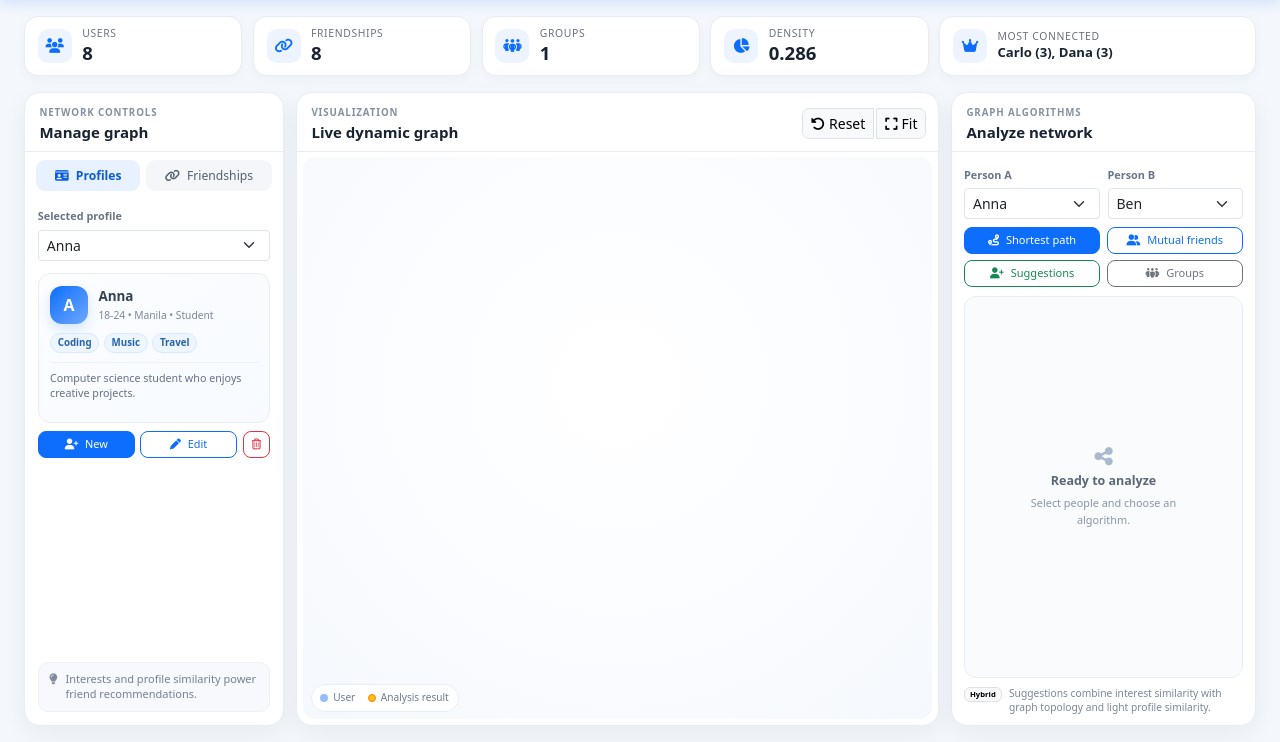
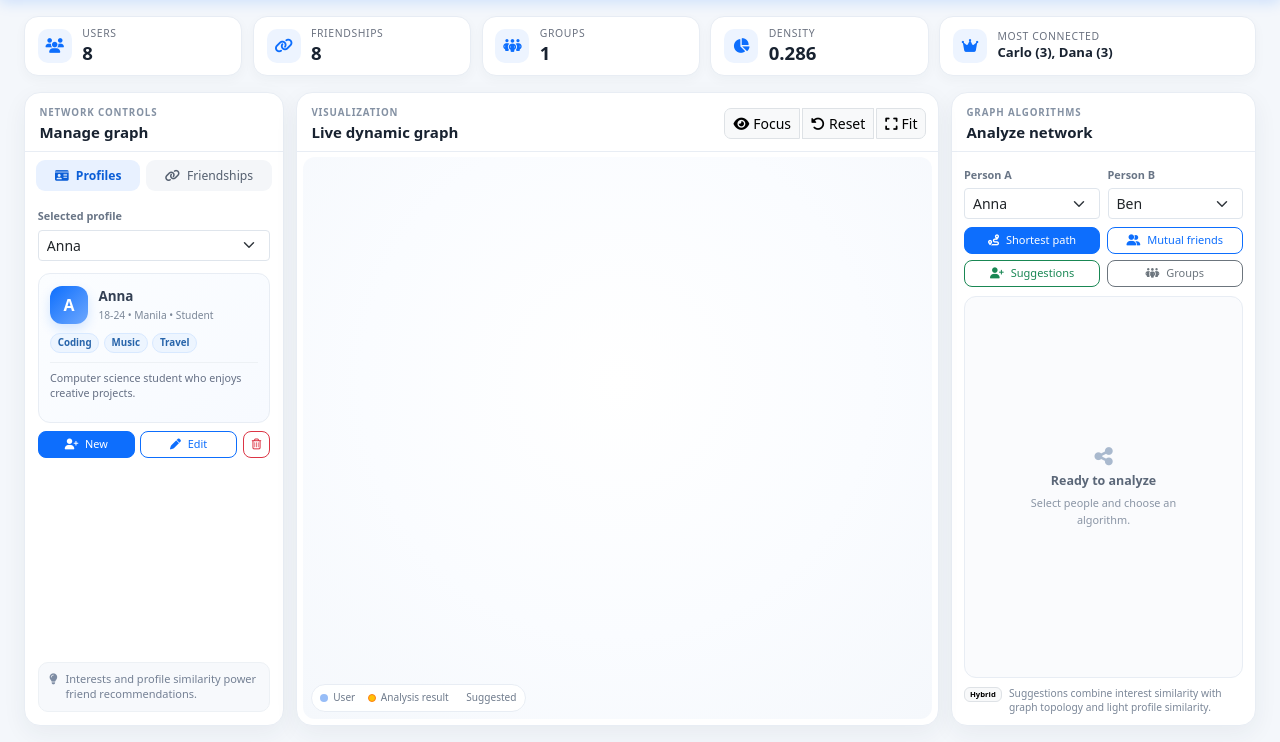
Before and after one commit to chadgian/sna, a Flask app: page / in a window 1280 px wide. Shown: the part 58-800 px from the top of the page. Run offline with Flask 3, Linux system fonts and the light colour scheme; data comes from the database, SQL or seed files in the repository; some libraries are stand-ins or nearby versions.

Commit message:
feat: add graph focus and suggestion controls

```diff
--- a/templates/index.html
+++ b/templates/index.html
@@ -107,8 +107,11 @@
           <div class="eyebrow">Visualization</div>
           <h2 class="panel-title">Live dynamic graph</h2>
         </div>
-        <div class="btn-group btn-group-sm" role="group" aria-label="Graph controls">
-          <button class="btn btn-light border" id="resetGraphBtn" title="Clear analysis highlight">
+        <div class="btn-group btn-group-sm graph-actions" role="group" aria-label="Graph controls">
+          <button class="btn btn-light border" id="focusGraphBtn" title="Hide people outside the selected person's direct connections" aria-pressed="false">
+            <i class="fa-solid fa-eye"></i><span class="d-none d-xl-inline ms-1">Focus</span>
+          </button>
+          <button class="btn btn-light border" id="resetGraphBtn" title="Clear selection and analysis highlight">
             <i class="fa-solid fa-rotate-left"></i><span class="d-none d-xl-inline ms-1">Reset</span>
           </button>
           <button class="btn btn-light border" id="fitGraphBtn" title="Fit graph to view">
@@ -118,9 +121,11 @@
       </div>
       <div class="graph-stage">
         <div id="network"></div>
+        <div id="graphTooltip" class="graph-tooltip" role="tooltip" aria-hidden="true"></div>
         <div class="graph-legend">
           <span><i class="legend-dot normal"></i>User</span>
           <span><i class="legend-dot highlighted"></i>Analysis result</span>
+          <span><i class="legend-line suggested"></i>Suggested</span>
         </div>
       </div>
     </section>
```
